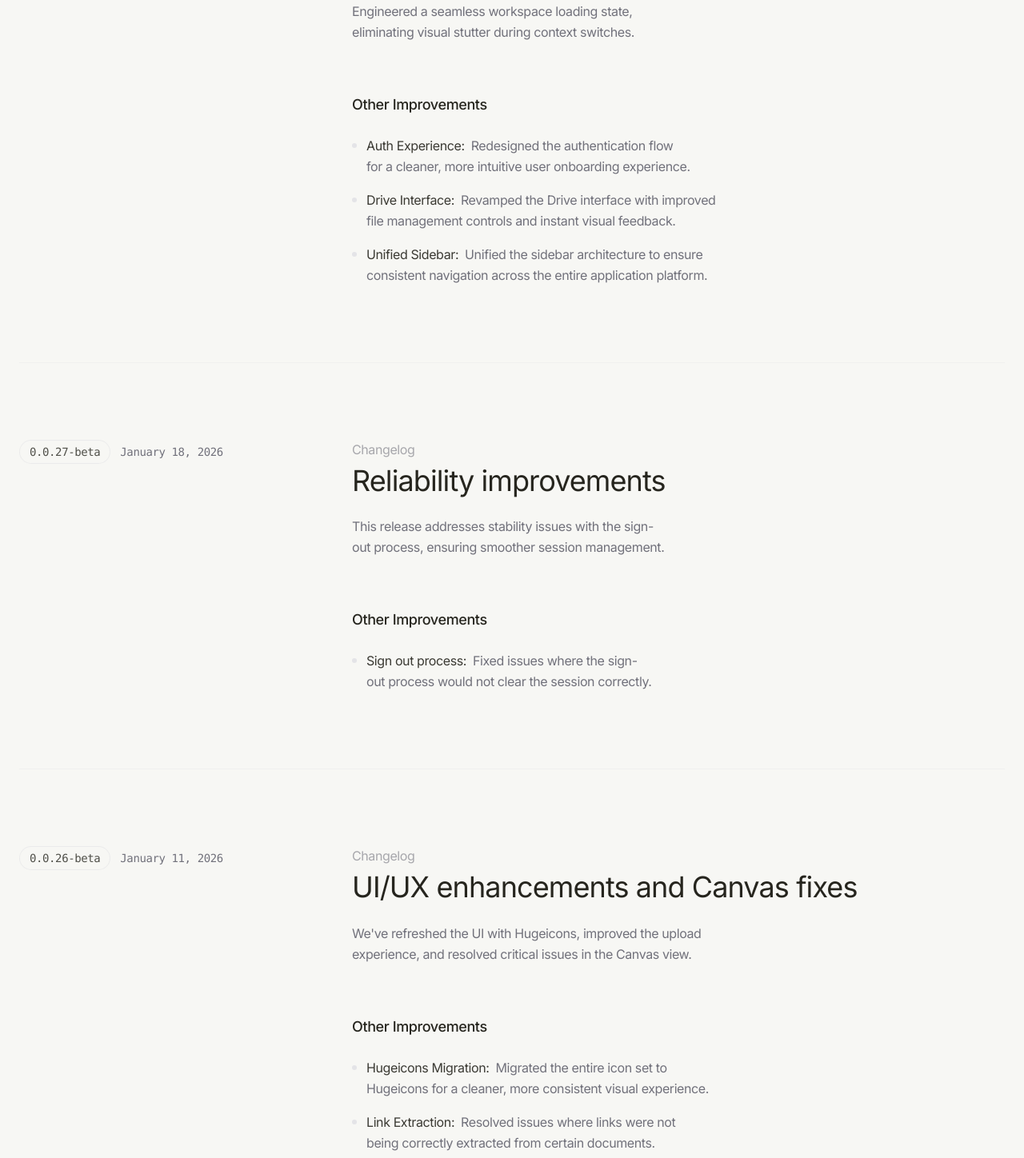
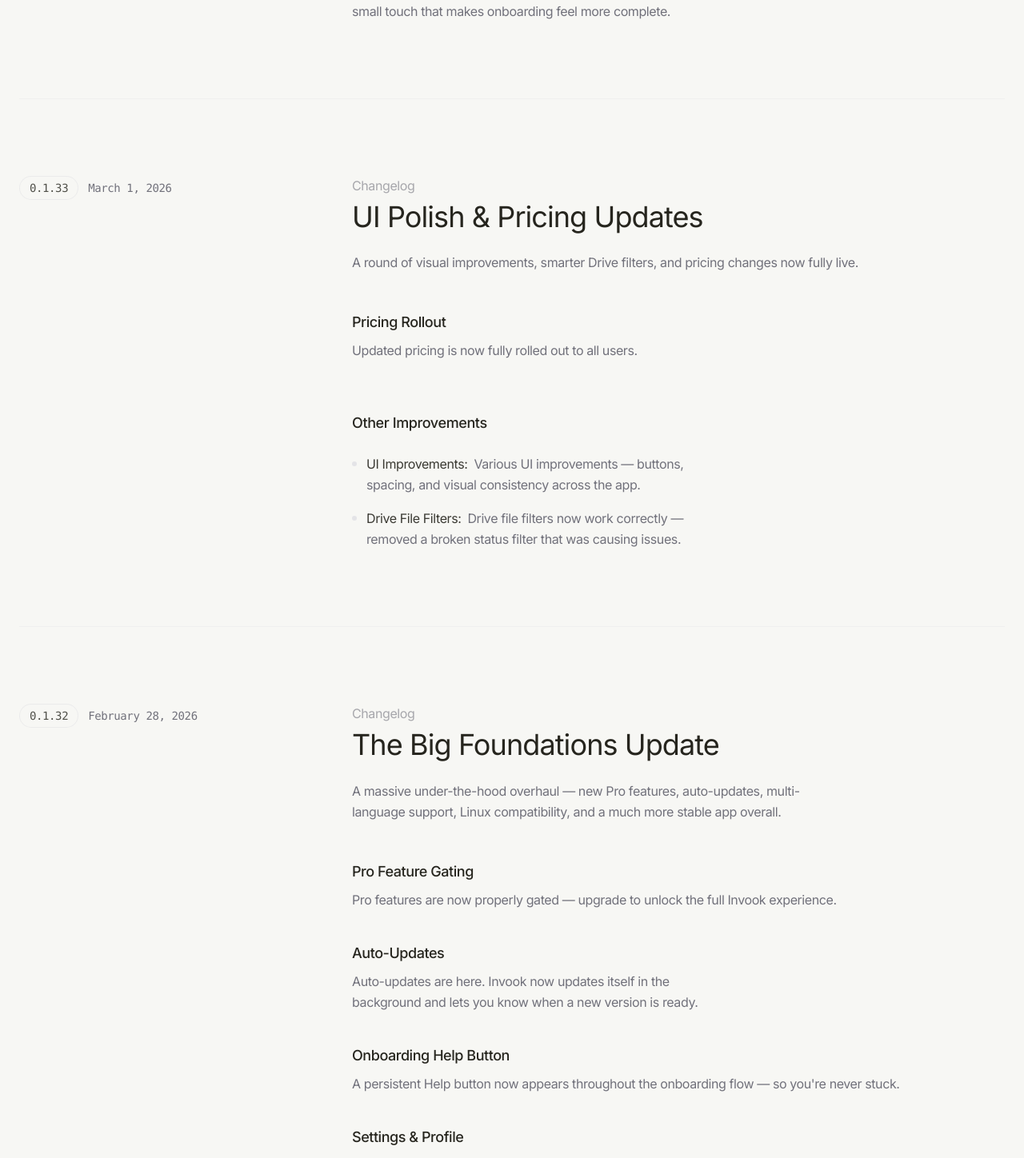
Before and after one commit to Thinking-Sound-Lab/tsl-website, a Next.js app: page /changelog in a window 1280 px wide. Shown: the part 487-1935 px from the top of the page at 80% size. Built offline with nearby package versions, Linux system fonts and the light colour scheme.

Commit message:
feat: Add changelog data structure and populate with historical release notes.

```diff
--- a/app/changelog/data.ts
+++ b/app/changelog/data.ts
@@ -15,6 +15,181 @@ export interface ChangelogItem {
 }
 
 export const changelogData: ChangelogItem[] = [
+  {
+    version: "0.1.34",
+    date: "March 1, 2026",
+    summaryTitle: "Invook is now General Available",
+    summaryBody:
+      "The biggest update to how Invook handles plans — now with a proper welcome experience when you first sign up.",
+    changes: [
+      {
+        type: "feature",
+        title: "Revamped Pricing",
+        description:
+          "New plans are live with clearer features and better value.",
+      },
+      {
+        type: "feature",
+        title: "Welcome Email",
+        description:
+          "You now get a welcome email when you sign up. A small touch that makes onboarding feel more complete.",
+      },
+    ],
+  },
+  {
+    version: "0.1.33",
+    date: "March 1, 2026",
+    summaryTitle: "UI Polish & Pricing Updates",
+    summaryBody:
+      "A round of visual improvements, smarter Drive filters, and pricing changes now fully live.",
+    changes: [
+      {
+        type: "improvement",
+        title: "UI Improvements",
+        description:
+          "Various UI improvements — buttons, spacing, and visual consistency across the app.",
+      },
+      {
+        type: "bugfix",
+        title: "Drive File Filters",
+        description:
+          "Drive file filters now work correctly — removed a broken status filter that was causing issues.",
+      },
+      {
+        type: "feature",
+        title: "Pricing Rollout",
+        description:
+          "Updated pricing is now fully rolled out to all users.",
+      },
+    ],
+  },
+  {
+    version: "0.1.32",
+    date: "February 28, 2026",
+    summaryTitle: "The Big Foundations Update",
+    summaryBody:
+      "A massive under-the-hood overhaul — new Pro features, auto-updates, multi-language support, Linux compatibility, and a much more stable app overall.",
+    changes: [
+      {
+        type: "feature",
+        title: "Pro Feature Gating",
+        description:
+          "Pro features are now properly gated — upgrade to unlock the full Invook experience.",
+      },
+      {
+        type: "feature",
+        title: "Auto-Updates",
+        description:
+          "Auto-updates are here. Invook now updates itself in the background and lets you know when a new version is ready.",
+      },
+
+      {
+        type: "feature",
+        title: "Onboarding Help Button",
+        description:
+          "A persistent Help button now appears throughout the onboarding flow — so you're never stuck.",
+      },
+      {
+        type: "feature",
+        title: "Settings & Profile",
+        description:
+          "Settings dialog and Profile popover added — manage your account and preferences in one place.",
+      },
+      {
+        type: "improvement",
+        title: "Network Detection",
+        description:
+          "Smarter network detection — Invook now handles going offline and back online more gracefully.",
+      },
+      {
+        type: "improvement",
+        title: "Navigation Refresh",
+        description:
+          "Navigation got a refresh — cleaner flow and fixed redirects after login.",
+      },
+      {
+        type: "bugfix",
+        title: "Sign-Out Bug",
+        description:
+          "Fixed a bug where you'd stay \"logged in\" even after signing out or deleting your account.",
+      },
+      {
+        type: "bugfix",
+        title: "Error Tracking",
+        description:
+          "Error tracking added via PostHog — crashes and issues are now reported automatically to help us fix things faster.",
+      },
+    ],
+  },
+  {
+    version: "0.1.31-beta",
+    date: "February 25, 2026",
+    summaryTitle: "Video Thumbnails & Analytics",
+    summaryBody:
+      "Videos in your files now show real thumbnails, and we've added analytics to help improve the app based on real usage.",
+    changes: [
+      {
+        type: "feature",
+        title: "Video Thumbnails",
+        description:
+          "Video files now generate proper preview thumbnails — easier to tell what's what at a glance.",
+      },
+    ],
+  },
+  {
+    version: "0.1.30-beta",
+    date: "February 23, 2026",
+    summaryTitle: "Pricing & Stability",
+    summaryBody:
+      "Pricing changes landed, plus a fix for image handling that was causing crashes.",
+    changes: [
+      {
+        type: "feature",
+        title: "New Pricing Structure",
+        description:
+          "New pricing structure rolled out — updated plans with refreshed feature breakdown.",
+      },
+      {
+        type: "bugfix",
+        title: "AI Image Processing",
+        description:
+          "Fixed a crash when AI nodes received images as input — everything processes smoothly now.",
+      },
+    ],
+  },
+  {
+    version: "0.1.29-beta",
+    date: "February 16, 2026",
+    summaryTitle: "Gemini, Canvas & Smarter Files",
+    summaryBody:
+      "Invook gets smarter about your files — plus Gemini AI joins the canvas, and search is faster than ever.",
+    changes: [
+      {
+        type: "feature",
+        title: "Gemini AI Node",
+        description:
+          "Gemini AI node added to the canvas — more AI choices, more power in your workflow.",
+      },
+      {
+        type: "feature",
+        title: "File Thumbnails",
+        description:
+          "Thumbnails now generated for all major file types — PDFs, images, spreadsheets, and more.",
+      },
+      {
+        type: "improvement",
+        title: "Search Performance",
+        description:
+          "Search is now faster and more accurate — results feel much more relevant.",
+      },
+      {
+        type: "improvement",
+        title: "Canvas Refactor",
+        description:
+          "Canvas refactored for better performance — smoother when working with large workflows.",
+      },
+    ],
+  },
   {
     version: "0.1.28-beta",
     date: "January 30, 2026",
```
